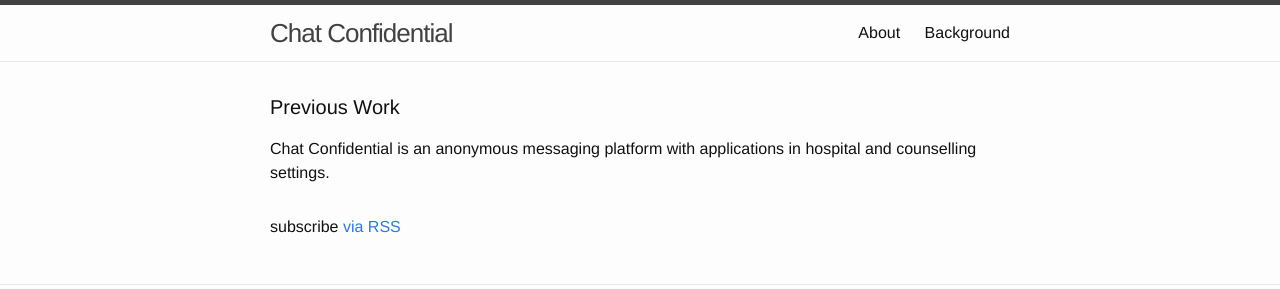
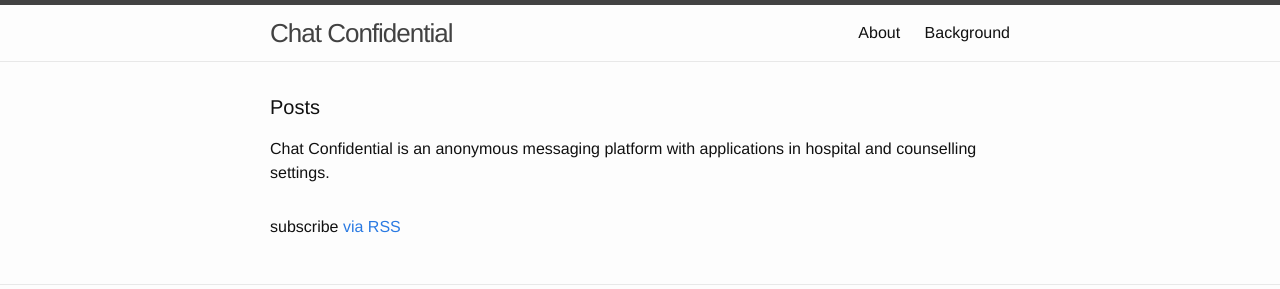
Before and after one commit to SeannMurdock/SeannMurdock.github.io, a Jekyll site: the page built from index.html, in a window 1280 px wide. Shown: the top 289 px of the page. Built offline with Jekyll 4.4.1, drawn with Linux system fonts in a browser that asks for light colours.

Commit message:
Update index.html

```diff
--- a/index.html
+++ b/index.html
@@ -4,7 +4,7 @@
 
 <div class="home">
 
-  <h1 class="page-heading">Previous Work</h1>
+  <h1 class="page-heading">Posts</h1>
 
   <ul class="post-list">
       <li>
```
